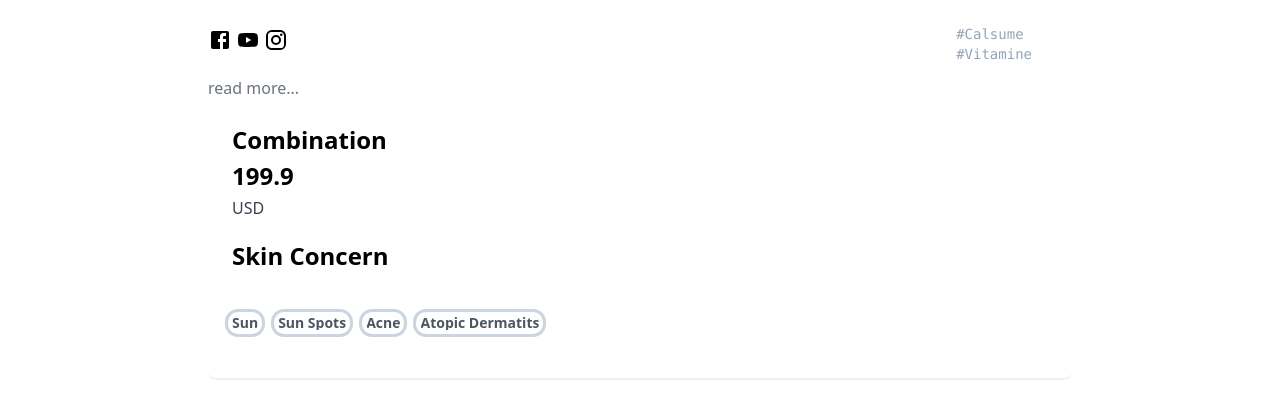
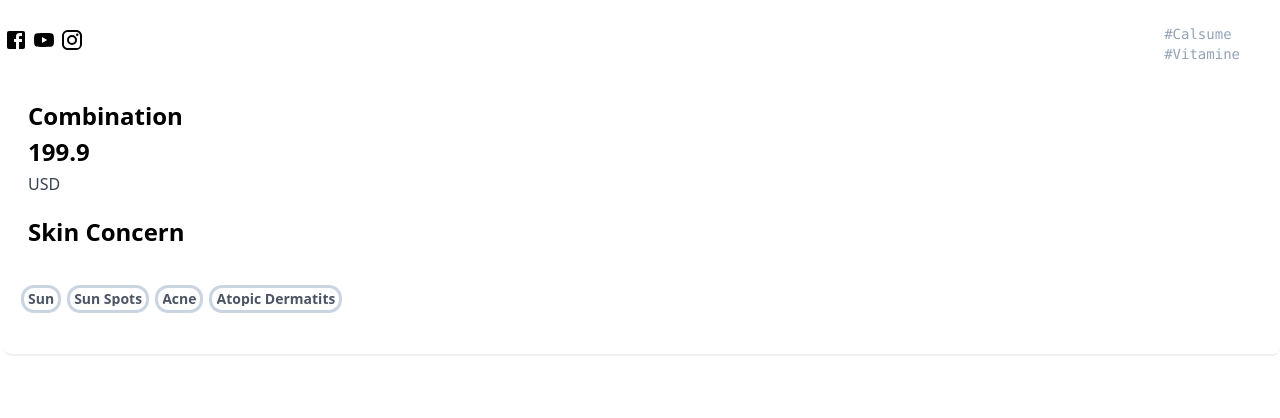
Before and after one commit to jjy963851/Cosme, a Next.js app: page /Features in a window 1280 px wide. Shown: the top 418 px of the page. Built offline with nearby package versions, Linux system fonts and the light colour scheme.

Commit message:
changing

```diff
--- a/components/card_props2.js
+++ b/components/card_props2.js
@@ -50,7 +50,7 @@ export default function CardProps2(props){
            <p className ={` ${isReadMoreShown ? "" : "line-clamp-none"} line-clamp-4 md:line-clamp-none leading-relaxed my-3 `}>
                 {props.content}
             </p>
-            <button className ="text-gray-500 hover:text-pink-200 trainsition duration-300 ease-in"
+            <button className ="lg:hidden text-gray-500 hover:text-pink-200 trainsition duration-300 ease-in"
             onClick={()=>setReadMoreShown(!isReadMoreShown)}>
                 {isReadMoreShown ? "read more..." : "read less..."}
             </button>
--- a/pages/Features.js
+++ b/pages/Features.js
@@ -31,7 +31,7 @@ export default function Features(props){
         <title>Card feature</title>
 
       </Head>
-      <div className ="h-full w-screen px-4 md:max-w-lg lg:max-w-4xl mx-auto">
+      <div className ="pl-1">
 
       <Swiper
       className = "max-h-screen min-h-screen"
```
